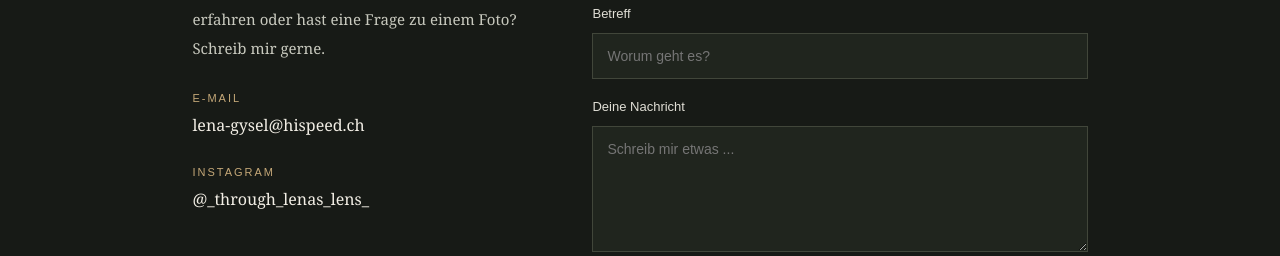
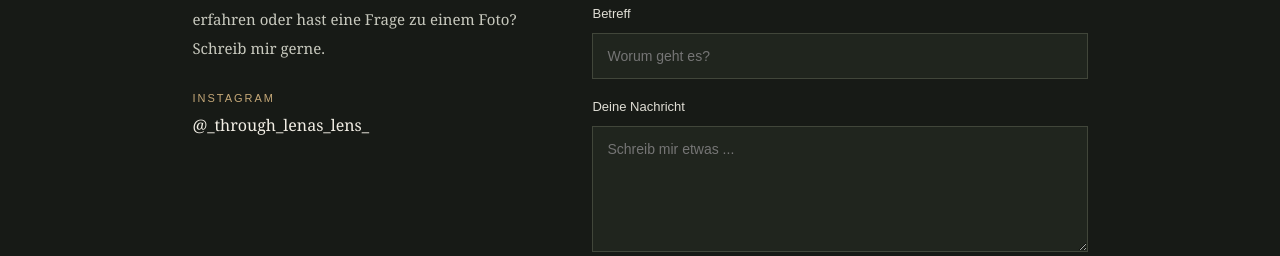
Before and after one commit to devbylena/through-lenas-lens, a plain HTML site: page contact.html in a window 1280 px wide. Shown: the part 696-952 px from the top of the page. Drawn offline with Linux system fonts and the light colour scheme.

```diff
--- a/contact.html
+++ b/contact.html
@@ -39,13 +39,6 @@
                 </p>
 
                 <div class="contact-item">
-                    <span>E-MAIL</span>
-                    <a href="mailto:lena-gysel@hispeed.ch">
-                        lena-gysel@hispeed.ch
-                    </a>
-                </div>
-
-                <div class="contact-item">
                     <span>INSTAGRAM</span>
                     <a href="https://www.instagram.com/_through_lenas_lens_/"
                        target="_blank" rel="noopener noreferrer">
```
